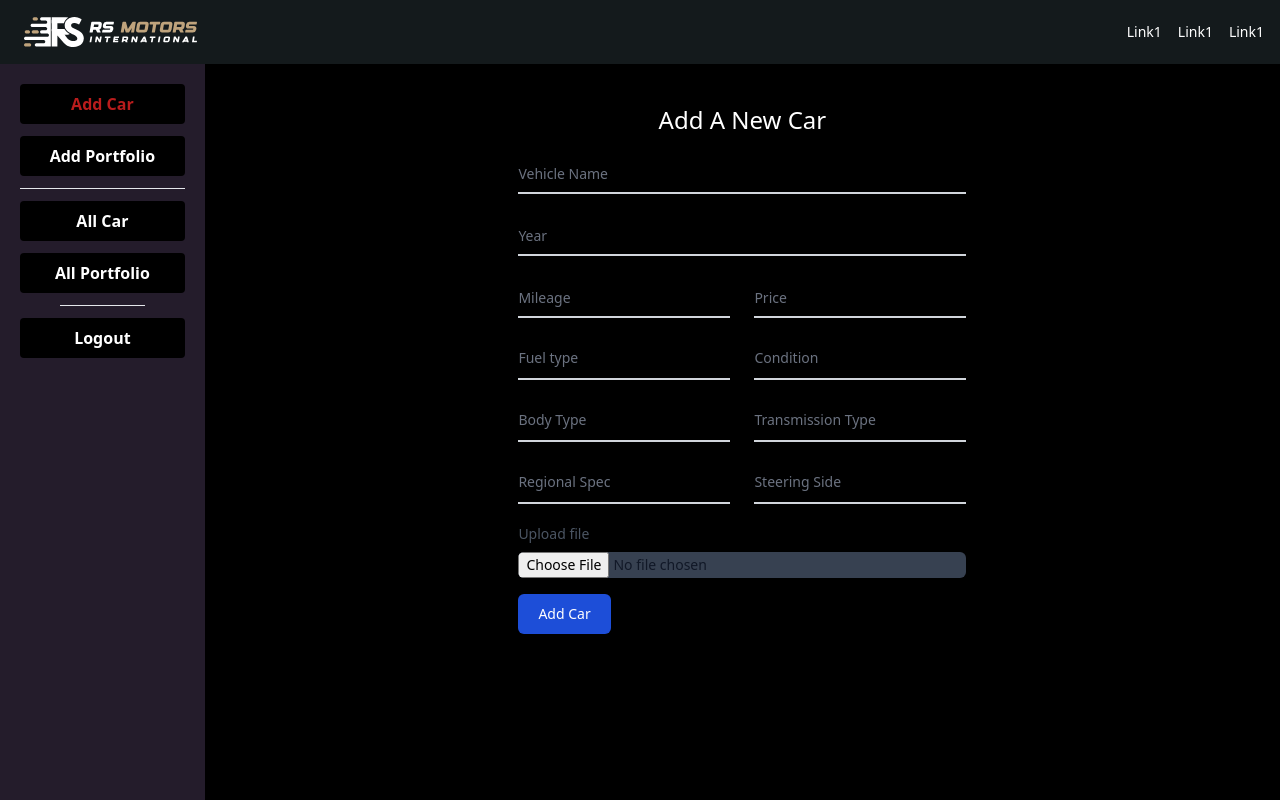
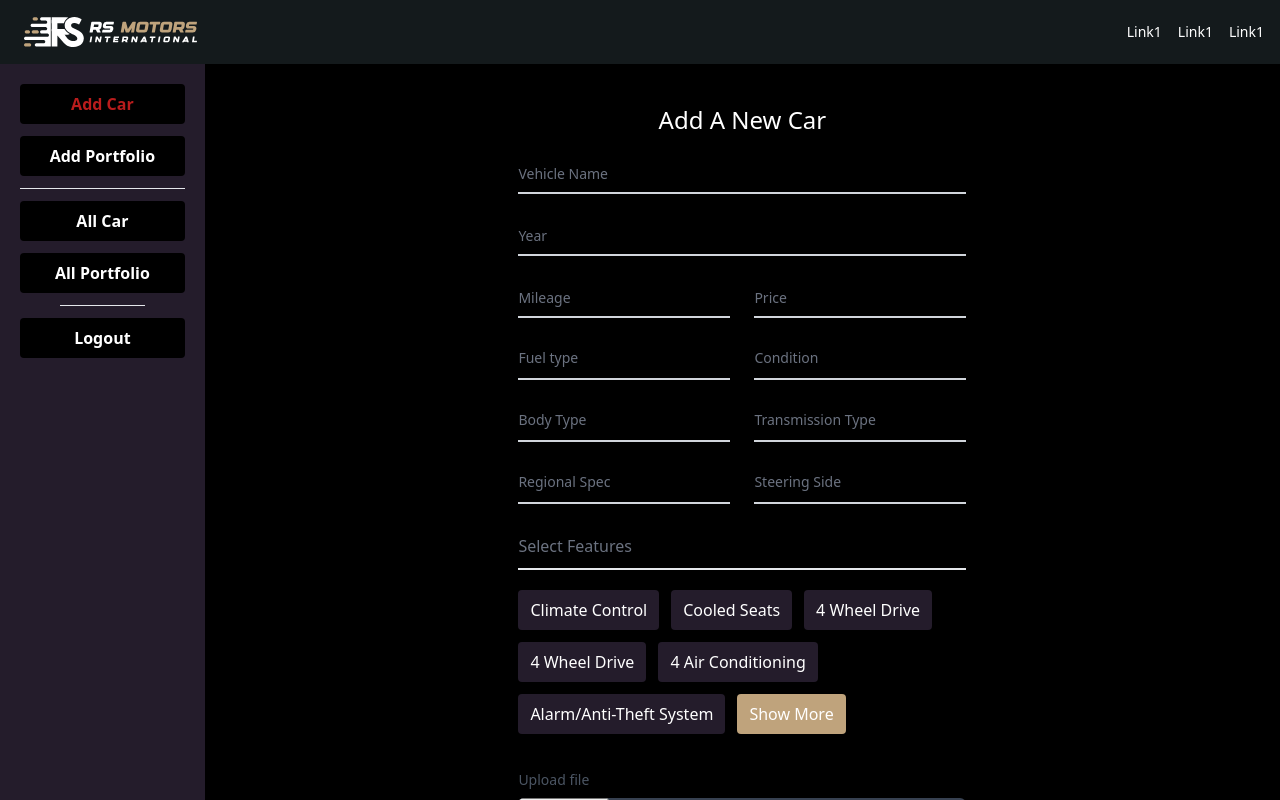
Before and after one commit to sheikhmohdnazmulhasan/RS-motors-client, a React (Vite) app: page /admin/dashboard/add-car in a window 1280 px wide. Shown: the top 800 px of the page. Built offline with nearby package versions, Linux system fonts and the light colour scheme; no server answers; sample sign-in values are in the browser's storage.

Commit message:
features option added on the admin route

```diff
--- a/src/pages/admin/pages/AddCar.jsx
+++ b/src/pages/admin/pages/AddCar.jsx
@@ -1,7 +1,20 @@
 import axios from "axios";
+import { useState } from "react";
 import toast, { Toaster } from "react-hot-toast";
 
 const AddCar = () => {
+
+    const [features, setFeatures] = useState('Select Features');
+    const [featuresShowMore, setFeaturesShowMore] = useState(false);
+
+    function handleFeatures(text) {
+
+        if (features == 'Select Features') {
+            setFeatures(text);
+        } else {
+            setFeatures(features + ',' + ' ' + text)
+        }
+    }
 
     async function handleAddCar(event) {
         event.preventDefault();
@@ -35,7 +48,7 @@ const AddCar = () => {
 
         if (response.data.success == true) {
 
-            const data = { title, fuelType, year, mileage, price, bodyType, condition, transmissionType, regionalSpec, steeringSide, photo: response.data.data.display_url };
+            const data = { features, title, fuelType, year, mileage, price, bodyType, condition, transmissionType, regionalSpec, steeringSide, photo: response.data.data.display_url };
 
 
             axios.post('http://localhost:5000/add-car/v1', data).then(data => {
@@ -160,9 +173,43 @@ const AddCar = () => {
                             <option value="" className="" disabled selected>Steering Side</option>
                             <option value="Left Hand" className="text-black">Left Hand</option>
                             <option value="Right Hand" className="text-black">Right Hand</option>
-
                         </select>
                     </div>
+                </div>
+
+                <div className="mb-4">
+                    <p className="py-2.5 border-b-2 text-gray-500">{features}</p>
+                    <div className="mt-5 mb-9 flex gap-3 flex-wrap">
+                        <span className="text-white py-2 px-3 bg-[#241C2B] rounded cursor-pointer" onClick={() => handleFeatures('Climate Control')}>Climate Control</span>
+                        <span className="text-white py-2 px-3 bg-[#241C2B] rounded cursor-pointer" onClick={() => handleFeatures('Cooled Seats')}>Cooled Seats</span>
+                        <span className="text-white py-2 px-3 bg-[#241C2B] rounded cursor-pointer" onClick={() => handleFeatures('4 Wheel Drive')}>4 Wheel Drive</span>
+                        <span className="text-white py-2 px-3 bg-[#241C2B] rounded cursor-pointer" onClick={() => handleFeatures('Wheel Drive')}>4 Wheel Drive</span>
+                        <span className="text-white py-2 px-3 bg-[#241C2B] rounded cursor-pointer" onClick={() => handleFeatures('Air Conditioning')}>4 Air Conditioning</span>
+                        <span className="text-white py-2 px-3 bg-[#241C2B] rounded cursor-pointer" onClick={() => handleFeatures('Alarm/Anti-Theft System')}>Alarm/Anti-Theft System</span>
+
+
+                        {!featuresShowMore && <p className="text-white py-2 px-3 bg-[#BFA37C] rounded cursor-pointer" onClick={() => setFeaturesShowMore(true)}>Show More</p>}
+                    </div>
+
+                    {featuresShowMore && <div className="flex-wrap flex gap-3">
+                        <span className="text-white py-2 px-3 bg-[#241C2B] rounded cursor-pointer" onClick={() => handleFeatures('Alarm/Anti-Theft System')}>Alarm/Anti-Theft System</span>
+                        <span className="text-white py-2 px-3 bg-[#241C2B] rounded cursor-pointer" onClick={() => handleFeatures('All Wheel Drive')}>All Wheel Drive</span>
+                        <span className="text-white py-2 px-3 bg-[#241C2B] rounded cursor-pointer" onClick={() => handleFeatures('All Wheel Steering')}>All Wheel Steering</span>
+                        <span className="text-white py-2 px-3 bg-[#241C2B] rounded cursor-pointer" onClick={() => handleFeatures('AM/FM Radio')}>AM/FM Radio</span>
+                        <span className="text-white py-2 px-3 bg-[#241C2B] rounded cursor-pointer" onClick={() => handleFeatures('Anti-Lock Brakes/ABS')}>Anti-Lock Brakes/ABS</span>
+                        <span className="text-white py-2 px-3 bg-[#241C2B] rounded cursor-pointer" onClick={() => handleFeatures('Aux Audio In')}>Aux Audio In</span>
+                        <span className="text-white py-2 px-3 bg-[#241C2B] rounded cursor-pointer" onClick={() => handleFeatures('Aux Audio In')}>Aux Audio In</span>
+                        <span className="text-white py-2 px-3 bg-[#241C2B] rounded cursor-pointer" onClick={() => handleFeatures('Bluetooth System')}>Bluetooth System</span>
+                        <span className="text-white py-2 px-3 bg-[#241C2B] rounded cursor-pointer" onClick={() => handleFeatures('Bluetooth System')}>Bluetooth System</span>
+                        <span className="text-white py-2 px-3 bg-[#241C2B] rounded cursor-pointer" onClick={() => handleFeatures('Brush Guard')}>Brush Guard</span>
+                        <span className="text-white py-2 px-3 bg-[#241C2B] rounded cursor-pointer" onClick={() => handleFeatures('Cassette Player')}>Cassette Player</span>
+                        <span className="text-white py-2 px-3 bg-[#241C2B] rounded cursor-pointer" onClick={() => handleFeatures('CD Player')}>CD Player</span>
+                        <span className="text-white py-2 px-3 bg-[#241C2B] rounded cursor-pointer" onClick={() => handleFeatures('Cruise Control')}>Cruise Control</span>
+                        <span className="text-white py-2 px-3 bg-[#241C2B] rounded cursor-pointer" onClick={() => handleFeatures('Dual Exhaust')}>Dual Exhaust</span>
+                        <span className="text-white py-2 px-3 bg-[#241C2B] rounded cursor-pointer" onClick={() => handleFeatures('Fog Lights')}>Fog Lights</span>
+                        <p className="text-white py-2 px-3 bg-[#BFA37C] rounded cursor-pointer" onClick={() => setFeaturesShowMore(false)}>Show Less</p>
+
+                    </div>}
                 </div>
 
                 <div className="max-w-lg mx-auto mb-4">
--- a/src/pages/admin/pages/AddCloseCar.jsx
+++ b/src/pages/admin/pages/AddCloseCar.jsx
@@ -1,8 +1,21 @@
 import axios from "axios";
+import { useState } from "react";
 import toast, { Toaster } from "react-hot-toast";
 // import Swal from "sweetalert2";
 
 const AddCloseCar = () => {
+
+    const [features, setFeatures] = useState('Select Features');
+    const [featuresShowMore, setFeaturesShowMore] = useState(false);
+
+    function handleFeatures(text) {
+
+        if (features == 'Select Features') {
+            setFeatures(text);
+        } else {
+            setFeatures(features + ',' + ' ' + text)
+        }
+    }
 
     async function handleAddCloseCar(event) {
         event.preventDefault();
@@ -38,7 +51,7 @@ const AddCloseCar = () => {
 
         if (response.data.success == true) {
 
-            const data = { title, fuelType, bodyType, transmissionType, regionalSpec, steeringSide, year, mileage, price, condition, photo: response.data.data.display_url };
+            const data = { features, title, fuelType, bodyType, transmissionType, regionalSpec, steeringSide, year, mileage, price, condition, photo: response.data.data.display_url };
 
 
             axios.post('http://localhost:5000/deal-close/v1', data).then(data => {
@@ -166,6 +179,41 @@ const AddCloseCar = () => {
                     </div>
                 </div>
 
+                <div className="mb-4">
+                    <p className="py-2.5 border-b-2 text-gray-500">{features}</p>
+                    <div className="mt-5 mb-9 flex gap-3 flex-wrap">
+                        <span className="text-white py-2 px-3 bg-[#241C2B] rounded cursor-pointer" onClick={() => handleFeatures('Climate Control')}>Climate Control</span>
+                        <span className="text-white py-2 px-3 bg-[#241C2B] rounded cursor-pointer" onClick={() => handleFeatures('Cooled Seats')}>Cooled Seats</span>
+                        <span className="text-white py-2 px-3 bg-[#241C2B] rounded cursor-pointer" onClick={() => handleFeatures('4 Wheel Drive')}>4 Wheel Drive</span>
+                        <span className="text-white py-2 px-3 bg-[#241C2B] rounded cursor-pointer" onClick={() => handleFeatures('Wheel Drive')}>4 Wheel Drive</span>
+                        <span className="text-white py-2 px-3 bg-[#241C2B] rounded cursor-pointer" onClick={() => handleFeatures('Air Conditioning')}>4 Air Conditioning</span>
+                        <span className="text-white py-2 px-3 bg-[#241C2B] rounded cursor-pointer" onClick={() => handleFeatures('Alarm/Anti-Theft System')}>Alarm/Anti-Theft System</span>
+
+
+                        {!featuresShowMore && <p className="text-white py-2 px-3 bg-[#BFA37C] rounded cursor-pointer" onClick={() => setFeaturesShowMore(true)}>Show More</p>}
+                    </div>
+
+                    {featuresShowMore && <div className="flex-wrap flex gap-3">
+                        <span className="text-white py-2 px-3 bg-[#241C2B] rounded cursor-pointer" onClick={() => handleFeatures('Alarm/Anti-Theft System')}>Alarm/Anti-Theft System</span>
+                        <span className="text-white py-2 px-3 bg-[#241C2B] rounded cursor-pointer" onClick={() => handleFeatures('All Wheel Drive')}>All Wheel Drive</span>
+                        <span className="text-white py-2 px-3 bg-[#241C2B] rounded cursor-pointer" onClick={() => handleFeatures('All Wheel Steering')}>All Wheel Steering</span>
+                        <span className="text-white py-2 px-3 bg-[#241C2B] rounded cursor-pointer" onClick={() => handleFeatures('AM/FM Radio')}>AM/FM Radio</span>
+                        <span className="text-white py-2 px-3 bg-[#241C2B] rounded cursor-pointer" onClick={() => handleFeatures('Anti-Lock Brakes/ABS')}>Anti-Lock Brakes/ABS</span>
+                        <span className="text-white py-2 px-3 bg-[#241C2B] rounded cursor-pointer" onClick={() => handleFeatures('Aux Audio In')}>Aux Audio In</span>
+                        <span className="text-white py-2 px-3 bg-[#241C2B] rounded cursor-pointer" onClick={() => handleFeatures('Aux Audio In')}>Aux Audio In</span>
+                        <span className="text-white py-2 px-3 bg-[#241C2B] rounded cursor-pointer" onClick={() => handleFeatures('Bluetooth System')}>Bluetooth System</span>
+                        <span className="text-white py-2 px-3 bg-[#241C2B] rounded cursor-pointer" onClick={() => handleFeatures('Bluetooth System')}>Bluetooth System</span>
+                        <span className="text-white py-2 px-3 bg-[#241C2B] rounded cursor-pointer" onClick={() => handleFeatures('Brush Guard')}>Brush Guard</span>
+                        <span className="text-white py-2 px-3 bg-[#241C2B] rounded cursor-pointer" onClick={() => handleFeatures('Cassette Player')}>Cassette Player</span>
+                        <span className="text-white py-2 px-3 bg-[#241C2B] rounded cursor-pointer" onClick={() => handleFeatures('CD Player')}>CD Player</span>
+                        <span className="text-white py-2 px-3 bg-[#241C2B] rounded cursor-pointer" onClick={() => handleFeatures('Cruise Control')}>Cruise Control</span>
+                        <span className="text-white py-2 px-3 bg-[#241C2B] rounded cursor-pointer" onClick={() => handleFeatures('Dual Exhaust')}>Dual Exhaust</span>
+                        <span className="text-white py-2 px-3 bg-[#241C2B] rounded cursor-pointer" onClick={() => handleFeatures('Fog Lights')}>Fog Lights</span>
+                        <p className="text-white py-2 px-3 bg-[#BFA37C] rounded cursor-pointer" onClick={() => setFeaturesShowMore(false)}>Show Less</p>
+
+                    </div>}
+                </div>
+
                 <div className="max-w-lg mx-auto mb-4">
                     <label className="block mb-2 text-sm text-gray-600" htmlFor="user_avatar">Upload file</label>
                     <input name="photo" className="block w-full text-sm text-gray-900 rounded-md cursor-pointer dark:text-gray-400 focus:outline-none bg-gray-700" aria-describedby="user_avatar_help" id="user_avatar" type="file" required />
```
